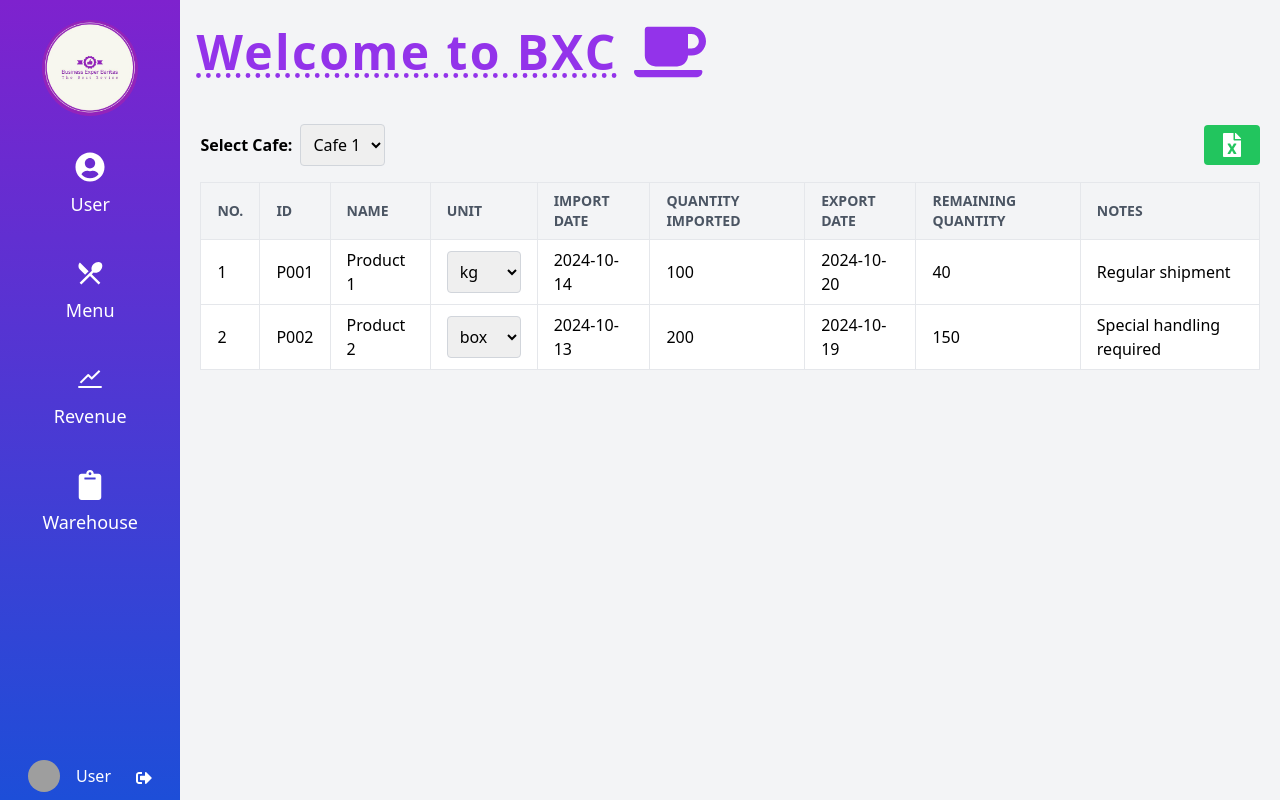
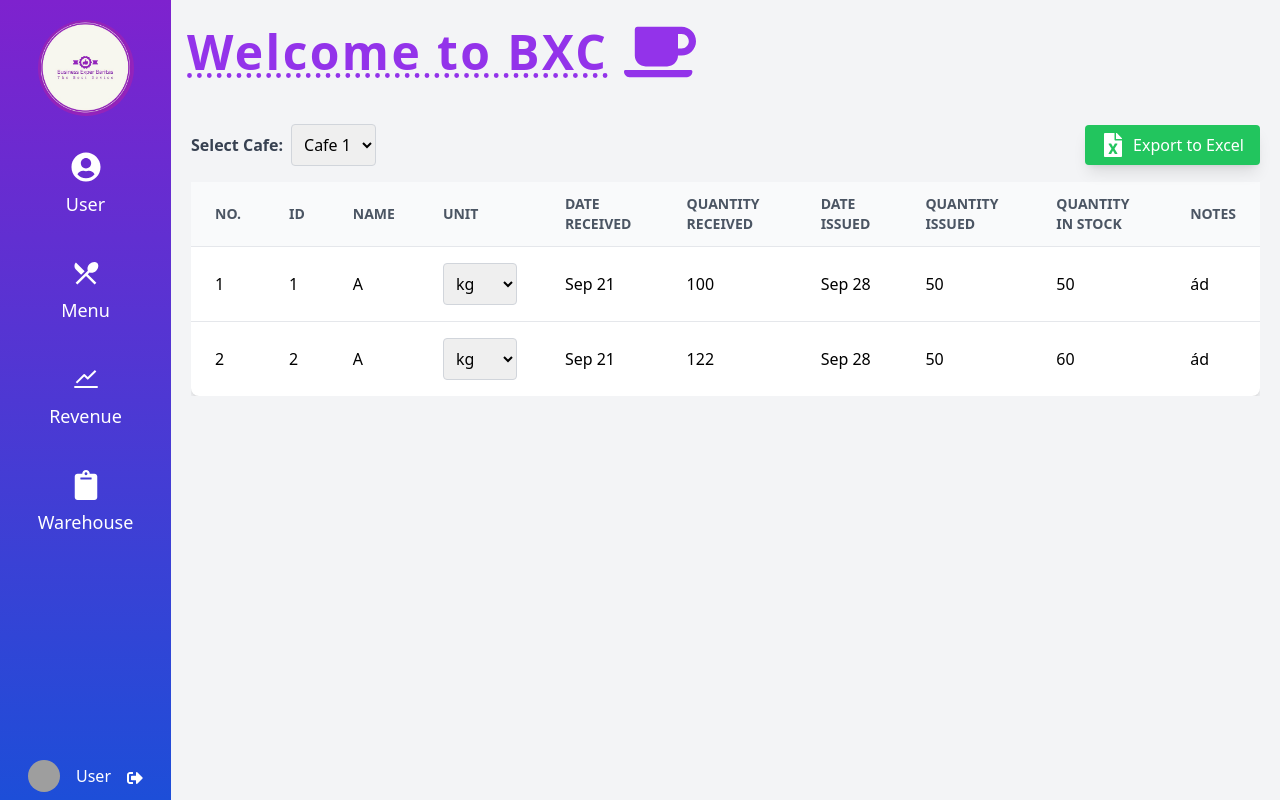
Before and after one commit to seeyala/BXC, a Next.js app: page /home in a window 1280 px wide. Both pictures are taken after a click on the button "Warehouse". Built offline with nearby package versions, Linux system fonts and the light colour scheme; grey boxes are pictures that could not be loaded.

Commit message:
FE/Warehouse Table adjustment

```diff
--- a/src/components/Warehouse.tsx
+++ b/src/components/Warehouse.tsx
@@ -6,41 +6,46 @@ const WarehouseTable = () => {
   const [products, setProducts] = useState([
     {
       id: 1,
-      productCode: 'P001',
-      productName: 'Product 1',
-      productUnit: 'kg',
-      importDate: '2024-10-14',
-      quantityImported: 100,
-      exportDate: '2024-10-20',
-      remainingQuantity: 40,
-      notes: 'Regular shipment',
+      name: 'A',
+      unit: 'kg',
+      dateReceived: '2023-09-21',
+      quantityReceived: 100,
+      dateIssued: '2023-09-28',
+      quantityIssued: 50,
+      quantityInStock: 50,
+      notes: 'ád',
     },
     {
       id: 2,
-      productCode: 'P002',
-      productName: 'Product 2',
-      productUnit: 'box',
-      importDate: '2024-10-13',
-      quantityImported: 200,
-      exportDate: '2024-10-19',
-      remainingQuantity: 150,
-      notes: 'Special handling required',
+      name: 'A',
+      unit: 'kg',
+      dateReceived: '2023-09-21',
+      quantityReceived: 122,
+      dateIssued: '2023-09-28',
+      quantityIssued: 50,
+      quantityInStock: 60,
+      notes: 'ád',
     },
     // More products...
   ]);
 
   const [selectedCafe, setSelectedCafe] = useState('cafe1');
 
+  const formatDate = (dateString) => {
+    const options = { day: '2-digit', month: 'short' };
+    return new Date(dateString).toLocaleDateString('en-US', options);
+  };
+
   return (
     <div className="p-5">
       <div className="mb-4 flex justify-between items-center">
-        {/* Dropdown Button for Cafes */}
+        {/* Dropdown for Cafes */}
         <div>
-          <label className="mr-2 font-semibold">Select Cafe:</label>
+          <label className="mr-2 font-semibold text-gray-700">Select Cafe:</label>
           <select
             value={selectedCafe}
             onChange={(e) => setSelectedCafe(e.target.value)}
-            className="border border-gray-300 p-2 rounded"
+            className="border border-gray-300 p-2 rounded focus:outline-none focus:ring focus:ring-blue-300"
           >
             <option value="cafe1">Cafe 1</option>
             <option value="cafe2">Cafe 2</option>
@@ -48,48 +53,50 @@ const WarehouseTable = () => {
           </select>
         </div>
 
-        {/* Export Excel Button with Icon */}
+        {/* Export Excel Button */}
         <button
-          className="bg-green-500 text-white px-4 py-2 rounded hover:bg-green-600 transition duration-200 flex items-center"
+          className="bg-green-500 text-white px-4 py-2 rounded hover:bg-green-600 transition duration-200 flex items-center shadow-lg"
         >
-          <FaFileExcel size={24} className="" />
+          <FaFileExcel size={24} />
+          <span className="ml-2">Export to Excel</span>
         </button>
       </div>
 
       <div className="overflow-x-auto">
-        <table className="min-w-full bg-white border border-gray-300">
+        <table className="min-w-full bg-white shadow-md rounded-lg border-collapse">
           <thead>
-            <tr className="bg-gray-100 text-left text-sm text-gray-600 uppercase">
-              <th className="py-2 px-4 border">No.</th>
-              <th className="py-2 px-4 border">ID</th>
-              <th className="py-2 px-4 border">Name</th>
-              <th className="py-2 px-4 border">Unit</th>
-              <th className="py-2 px-4 border">Import Date</th>
-              <th className="py-2 px-4 border">Quantity Imported</th>
-              <th className="py-2 px-4 border">Export Date</th>
-              <th className="py-2 px-4 border">Remaining Quantity</th>
-              <th className="py-2 px-4 border">Notes</th>
+            <tr className="bg-gray-50 text-left text-sm font-semibold text-gray-600 uppercase">
+              <th className="py-3 px-6">No.</th>
+              <th className="py-3 px-6">ID</th>
+              <th className="py-3 px-6">Name</th>
+              <th className="py-3 px-6">Unit</th>
+              <th className="py-3 px-6">Date Received</th>
+              <th className="py-3 px-6">Quantity Received</th>
+              <th className="py-3 px-6">Date Issued</th>
+              <th className="py-3 px-6">Quantity Issued</th>
+              <th className="py-3 px-6">Quantity in Stock</th>
+              <th className="py-3 px-6">Notes</th>
             </tr>
           </thead>
           <tbody>
             {products.map((product, index) => (
-              <tr key={product.id} className="border-t">
-                <td className="py-2 px-4 border">{index + 1}</td>
-                <td className="py-2 px-4 border">{product.productCode}</td>
-                <td className="py-2 px-4 border">{product.productName}</td>
-                <td className="py-2 px-4 border">
+              <tr key={product.id} className="hover:bg-gray-100 transition duration-150">
+                <td className="py-4 px-6 border-t">{index + 1}</td>
+                <td className="py-4 px-6 border-t">{product.id}</td>
+                <td className="py-4 px-6 border-t">{product.name}</td>
+                <td className="py-4 px-6 border-t">
                   <select
-                    value={product.productUnit}
+                    value={product.unit}
                     onChange={(e) =>
                       setProducts((prevProducts) =>
                         prevProducts.map((p) =>
                           p.id === product.id
-                            ? { ...p, productUnit: e.target.value }
+                            ? { ...p, unit: e.target.value }
                             : p
                         )
                       )
                     }
-                    className="border border-gray-300 p-2 rounded"
+                    className="border border-gray-300 p-2 rounded focus:outline-none focus:ring focus:ring-blue-300"
                   >
                     <option value="kg">kg</option>
                     <option value="g">g</option>
@@ -99,11 +106,12 @@ const WarehouseTable = () => {
                     <option value="pack">pack</option>
                   </select>
                 </td>
-                <td className="py-2 px-4 border">{product.importDate}</td>
-                <td className="py-2 px-4 border">{product.quantityImported}</td>
-                <td className="py-2 px-4 border">{product.exportDate}</td>
-                <td className="py-2 px-4 border">{product.remainingQuantity}</td>
-                <td className="py-2 px-4 border">{product.notes}</td>
+                <td className="py-4 px-6 border-t">{formatDate(product.dateReceived)}</td>
+                <td className="py-4 px-6 border-t">{product.quantityReceived}</td>
+                <td className="py-4 px-6 border-t">{formatDate(product.dateIssued)}</td>
+                <td className="py-4 px-6 border-t">{product.quantityIssued}</td>
+                <td className="py-4 px-6 border-t">{product.quantityInStock}</td>
+                <td className="py-4 px-6 border-t">{product.notes}</td>
               </tr>
             ))}
           </tbody>
```
